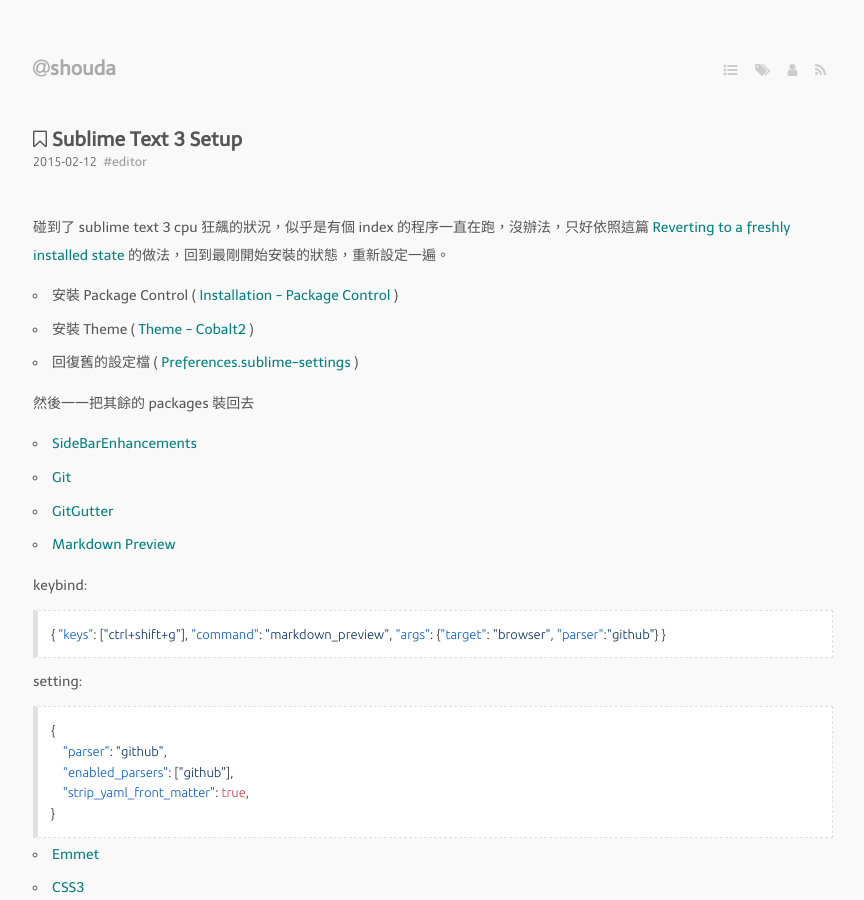
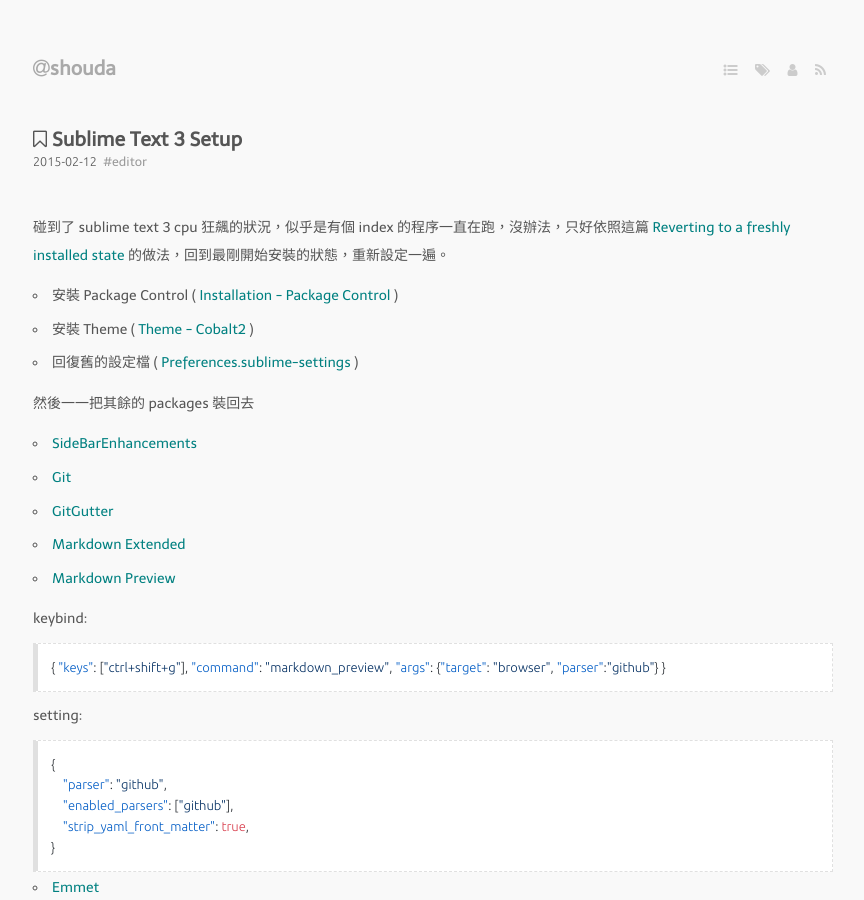
Before and after one commit to shouda/shouda.github.io, a Jekyll site: the page built from _posts/2015-02-12-sublime-text-3-setup.markdown, in a window 1280 px wide and 900 px high. Shown: the whole window, without its empty margins (207-1071 px from the left). Built offline with Jekyll 4.4.1, drawn with Linux system fonts in a browser that asks for light colours; nearby versions of some CDN libraries; Markdown is read by kramdown in place of the engine named in the settings.

Commit message:
add package

```diff
--- a/_posts/2015-02-12-sublime-text-3-setup.markdown
+++ b/_posts/2015-02-12-sublime-text-3-setup.markdown
@@ -17,6 +17,7 @@
 * [SideBarEnhancements](https://packagecontrol.io/packages/SideBarEnhancements)
 * [Git](https://packagecontrol.io/packages/Git)
 * [GitGutter](https://packagecontrol.io/packages/GitGutter)
+* [Markdown Extended](https://packagecontrol.io/packages/Markdown%20Extended)
 * [Markdown Preview](https://packagecontrol.io/packages/Markdown%20Preview)
 
 keybind:
```
